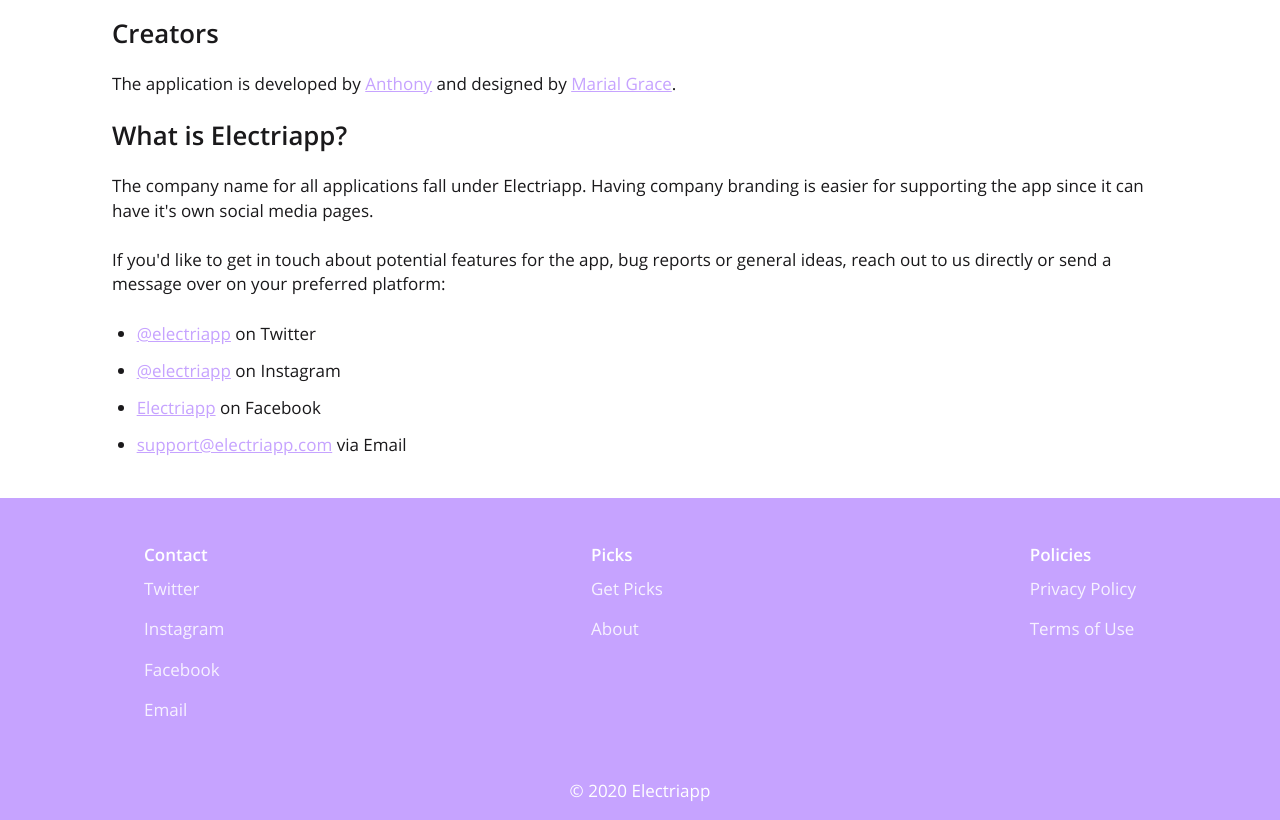
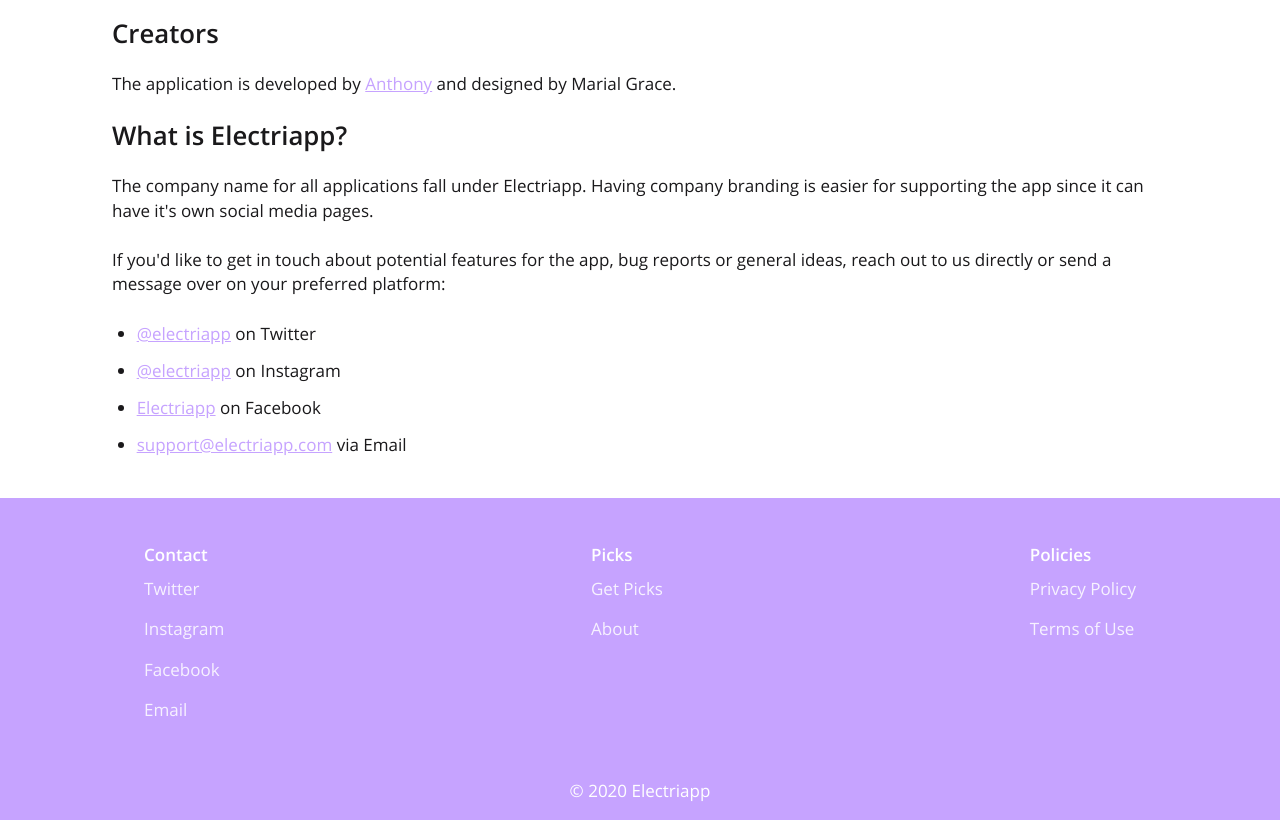
Before and after one commit to afiorito/picks-site, a Gatsby site: page /about in a window 1280 px wide. Shown: the part 114-934 px from the top of the page. Built offline with nearby package versions, Linux system fonts and the light colour scheme; Gatsby itself is replaced by a stand-in of ours; some packages are replaced by stand-ins of ours.

Commit message:
fix: remove mg instagram

```diff
--- a/src/content/about.md
+++ b/src/content/about.md
@@ -6,7 +6,7 @@
 
 ## Creators
 
-The application is developed by [Anthony](https://twitter.com/ovoant) and designed by [Marial Grace](https://www.instagram.com/mgcl__).
+The application is developed by [Anthony](https://twitter.com/ovoant) and designed by Marial Grace.
 
 ## What is Electriapp?
 
```
